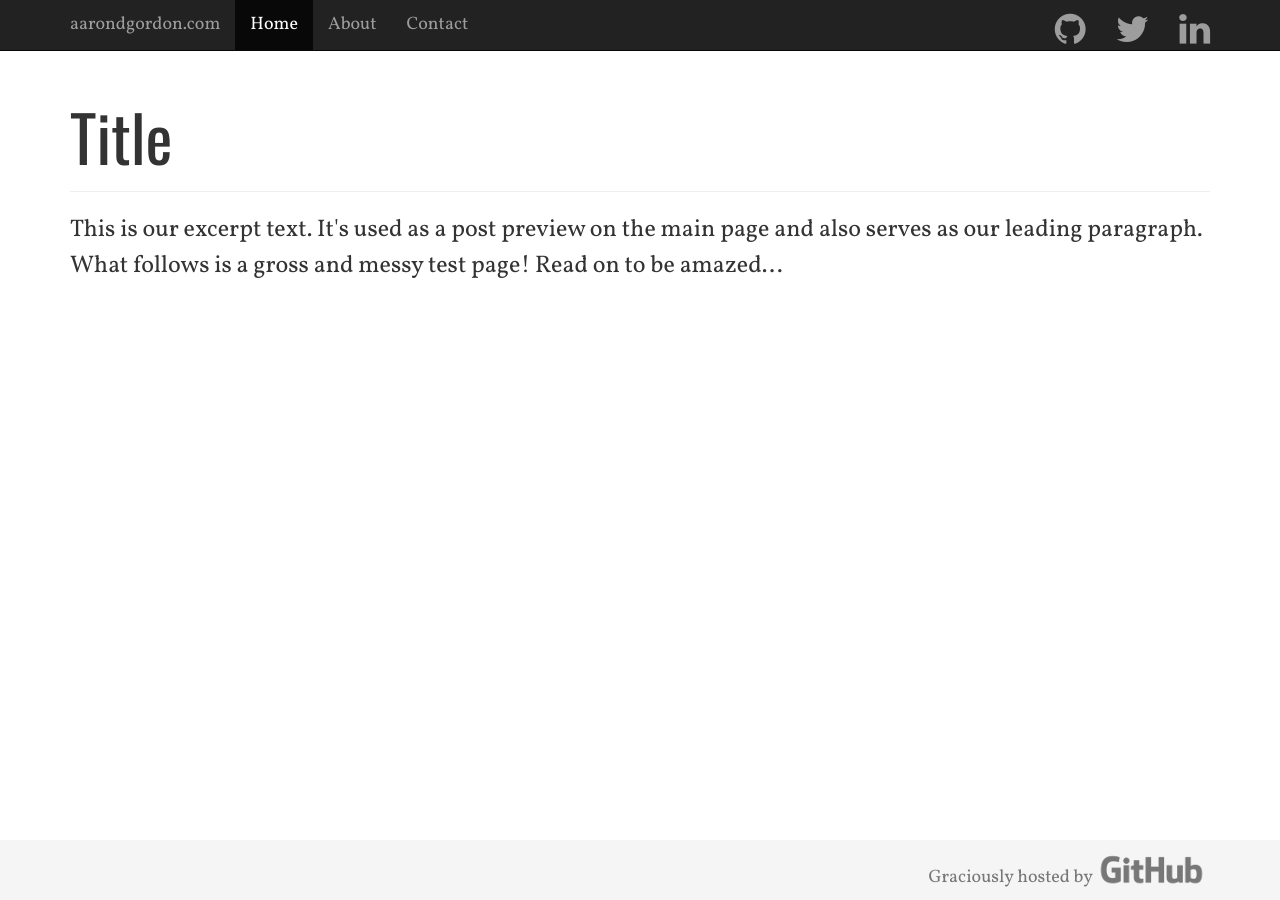
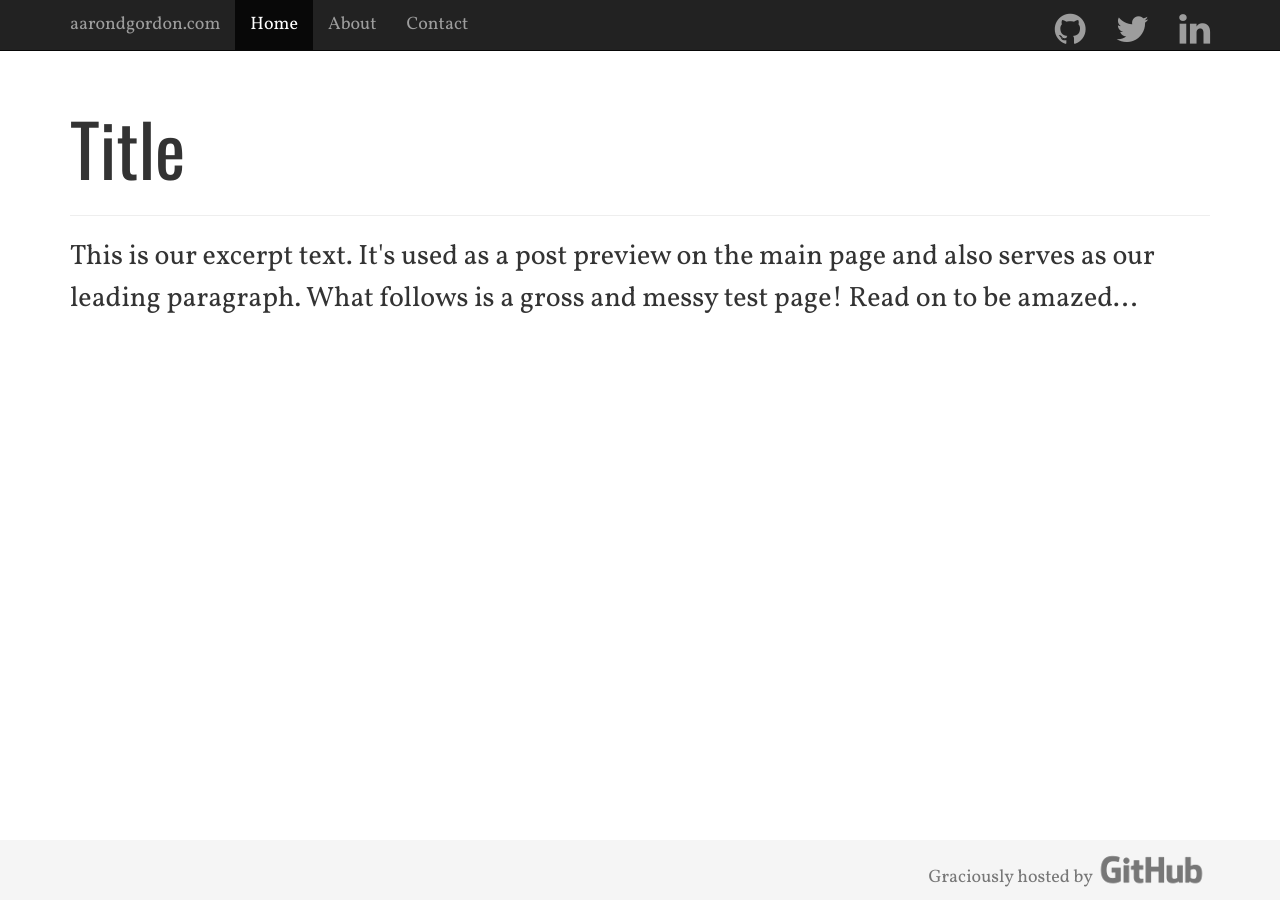
Before and after one commit to aarondgordon/aarondgordon.github.io, a Jekyll site: the page built from index.html, in a window 1280 px wide. Built offline with Jekyll 4.4.1, drawn with Linux system fonts in a browser that asks for light colours; nearby versions of some CDN libraries.

Commit message:
Made all the fonts bigger, because reading!

```diff
--- a/assets/css/default-layout.css
+++ b/assets/css/default-layout.css
@@ -28,13 +28,13 @@ body {
 }
 
 .h1, h1 {
-  font-size: 64px;
-  line-height: 72px;
+  font-size: 72px;
+  line-height: 96px;
 }
 
 .h2, h2 {
-  font-size: 32px;
-  line-height: 36px;
+  font-size: 36px;
+  line-height: 48px;
 }
 
 p {
@@ -42,8 +42,8 @@ p {
 }
 
 .lead {
-  font-size: 24px;
-  line-height: 36px;
+  font-size: 28px;
+  line-height: 42px;
 }
 
 .footer {
```
